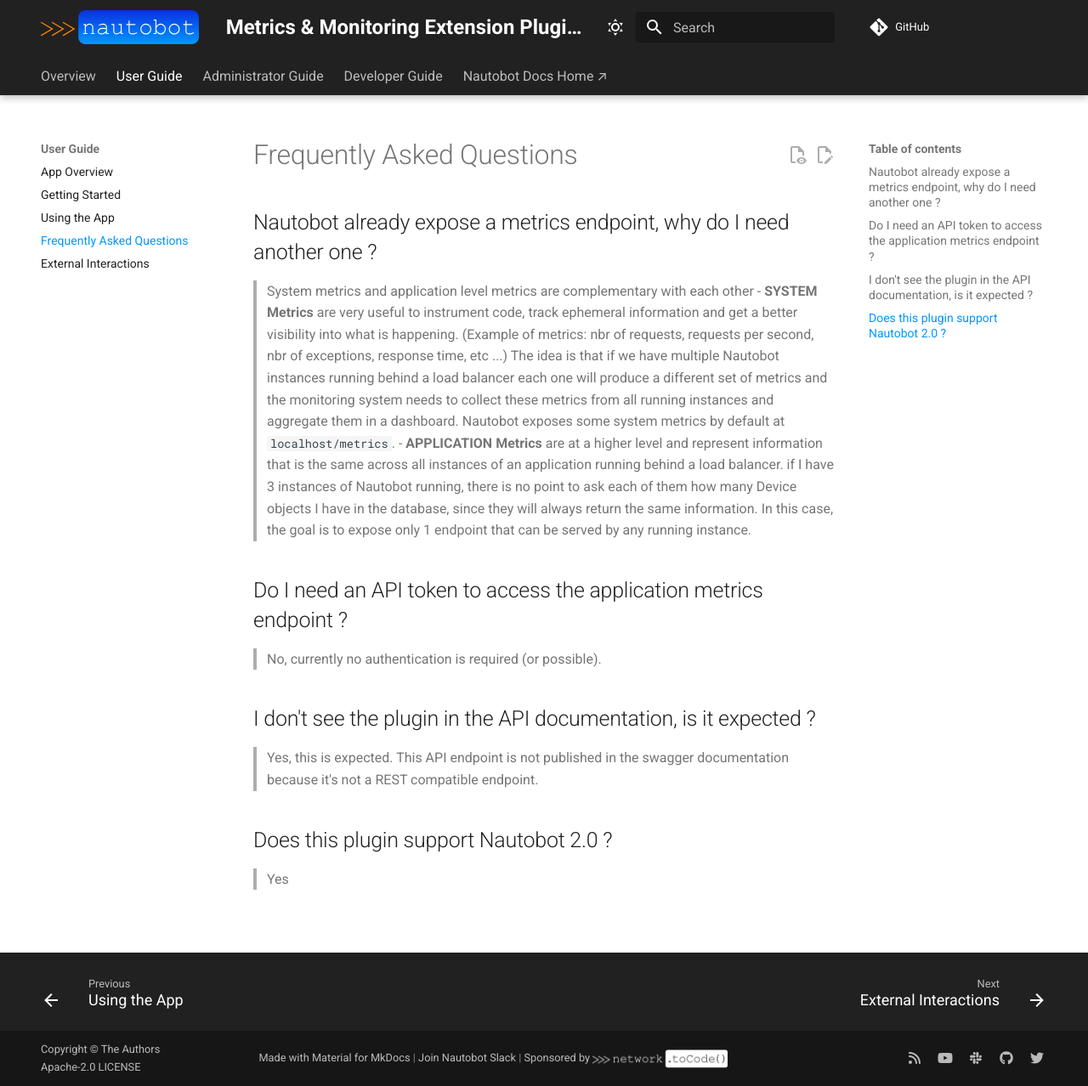
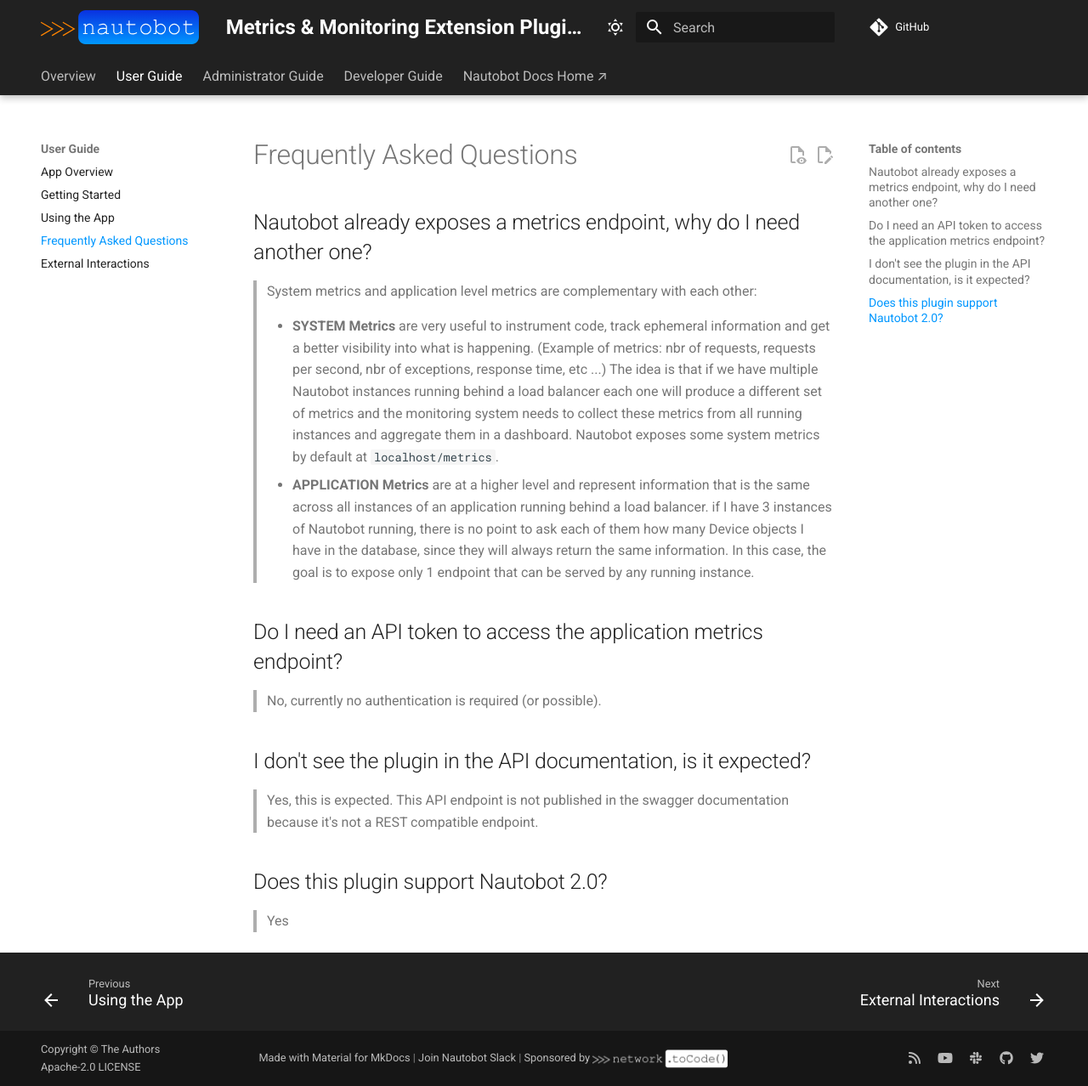
Before and after one commit to nautobot/nautobot-app-capacity-metrics, an MkDocs documentation site: the page built from docs/user/faq.md, in a window 1280 px wide and 1278 px high. Shown: the whole window at 85% size. Built offline with MkDocs 1.6.1 and Material for MkDocs 9.7.7, drawn with Linux system fonts in a browser that asks for light colours; comment, search, counter and statistics services are not loaded.

```diff
--- a/docs/user/faq.md
+++ b/docs/user/faq.md
@@ -1,19 +1,20 @@
 # Frequently Asked Questions
 
-## Nautobot already expose a metrics endpoint, why do I need another one ?
+## Nautobot already exposes a metrics endpoint, why do I need another one?
 
-> System metrics and application level metrics are complementary with each other
+> System metrics and application level metrics are complementary with each other:
+>
 > - **SYSTEM Metrics** are very useful to instrument code, track ephemeral information and get a better visibility into what is happening. (Example of metrics: nbr of requests, requests per second, nbr of exceptions, response time, etc ...) The idea is that if we have multiple Nautobot instances running behind a load balancer each one will produce a different set of metrics and the monitoring system needs to collect these metrics from all running instances and aggregate them in a dashboard. Nautobot exposes some system metrics by default at `localhost/metrics`.
 > - **APPLICATION Metrics** are at a higher level and represent information that is the same across all instances of an application running behind a load balancer. if I have 3 instances of Nautobot running, there is no point to ask each of them how many Device objects I have in the database, since they will always return the same information. In this case, the goal is to expose only 1 endpoint that can be served by any running instance.
 
-## Do I need an API token to access the application metrics endpoint ?
+## Do I need an API token to access the application metrics endpoint?
 
 > No, currently no authentication is required (or possible).
 
-## I don't see the plugin in the API documentation, is it expected ?
+## I don't see the plugin in the API documentation, is it expected?
 
 > Yes, this is expected. This API endpoint is not published in the swagger documentation because it's not a REST compatible endpoint.
 
-## Does this plugin support Nautobot 2.0 ?
+## Does this plugin support Nautobot 2.0?
 
 > Yes
--- a/mkdocs.yml
+++ b/mkdocs.yml
@@ -111,11 +111,11 @@ nav:
       - Compatibility Matrix: "admin/compatibility_matrix.md"
       - Release Notes:
           - "admin/release_notes/index.md"
+          - v3.0: "admin/release_notes/version_3.0.md"
+          - v2.1: "admin/release_notes/version_2.1.md"
+          - v2.0: "admin/release_notes/version_2.0.md"
+          - v1.1: "admin/release_notes/version_1.1.md"
           - v1.0: "admin/release_notes/version_1.0.md"
-          - v1.1: "admin/release_notes/version_1.1.md"
-          - v2.0: "admin/release_notes/version_2.0.md"
-          - v2.1: "admin/release_notes/version_2.1.md"
-          - v3.0: "admin/release_notes/version_3.0.md"
   - Developer Guide:
       - Extending the App: "dev/extending.md"
       - Contributing to the App: "dev/contributing.md"
```
Also changed, not shown: README.md (+15 -12 lines), docs/admin/install.md (+0 -3 lines), docs/images/icon-nautobot-capacity-metrics.svg (added).
